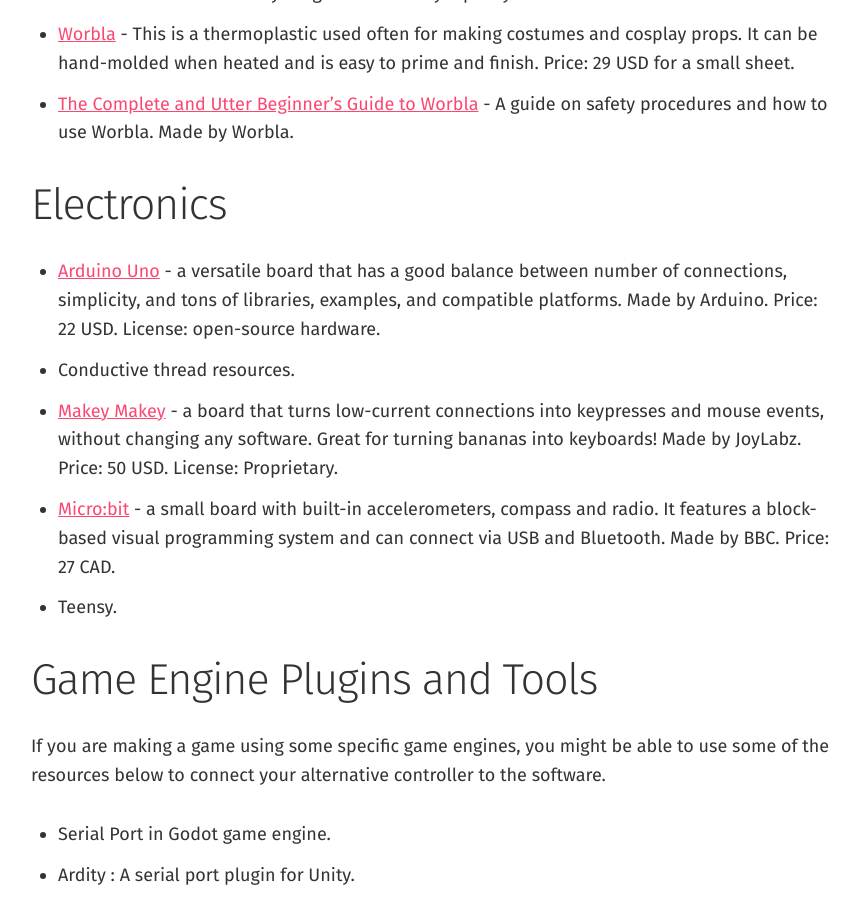
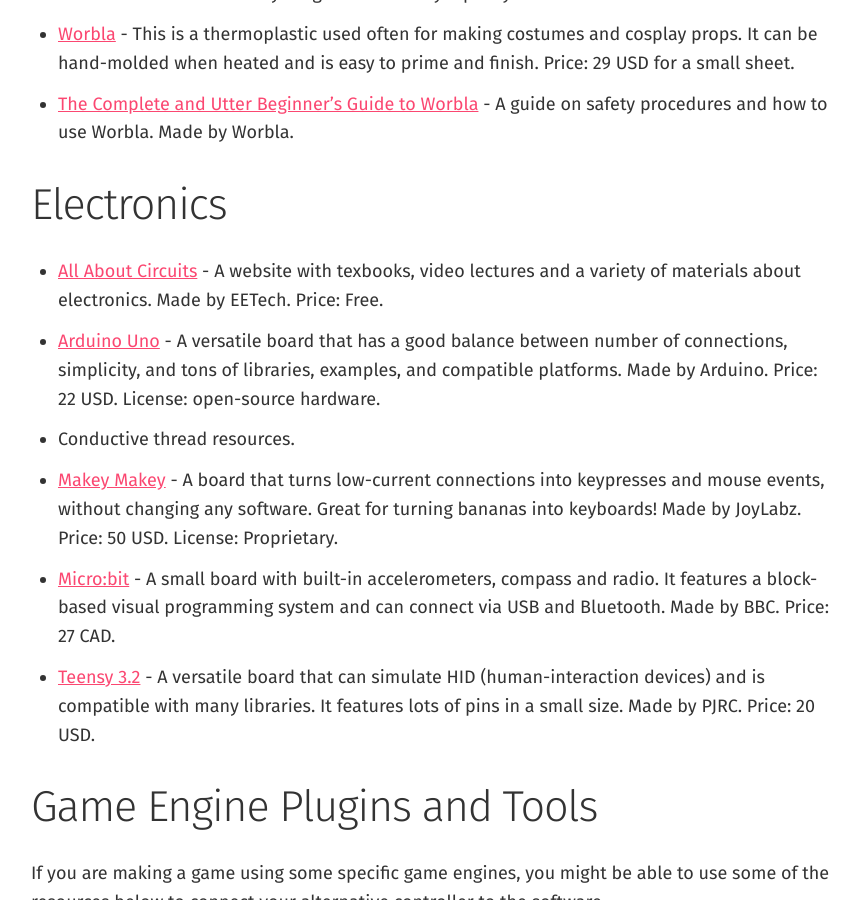
Before and after one commit to enricllagostera/altctrls-info, a Jekyll site: the page built from docs/index.md, in a window 1280 px wide and 900 px high, scrolled down 1653 px. Shown: the whole window, without its empty margins (209-1069 px from the left). Built offline with Jekyll 4.4.1, drawn with Linux system fonts in a browser that asks for light colours; some web fonts are replaced.

Commit message:
more resources

```diff
--- a/docs/index.md
+++ b/docs/index.md
@@ -40,11 +40,12 @@
 
 ### Electronics
 
-- [Arduino Uno](https://store.arduino.cc/usa/arduino-uno-rev3) - a versatile board that has a good balance between number of connections, simplicity, and tons of libraries, examples, and compatible platforms. Made by Arduino. Price: 22 USD. License: open-source hardware.
+- [All About Circuits](https://www.allaboutcircuits.com/textbook/) - A website with texbooks, video lectures and a variety of materials about electronics. Made by EETech. Price: Free.
+- [Arduino Uno](https://store.arduino.cc/usa/arduino-uno-rev3) - A versatile board that has a good balance between number of connections, simplicity, and tons of libraries, examples, and compatible platforms. Made by Arduino. Price: 22 USD. License: open-source hardware.
 - Conductive thread resources.
-- [Makey Makey](https://makeymakey.com/) - a board that turns low-current connections into keypresses and mouse events, without changing any software. Great for turning bananas into keyboards! Made by JoyLabz. Price: 50 USD. License: Proprietary.
-- [Micro:bit](https://microbit.org/) - a small board with built-in accelerometers, compass and radio. It features a block-based visual programming system and can connect via USB and Bluetooth. Made by BBC. Price: 27 CAD.
-- Teensy.
+- [Makey Makey](https://makeymakey.com/) - A board that turns low-current connections into keypresses and mouse events, without changing any software. Great for turning bananas into keyboards! Made by JoyLabz. Price: 50 USD. License: Proprietary.
+- [Micro:bit](https://microbit.org/) - A small board with built-in accelerometers, compass and radio. It features a block-based visual programming system and can connect via USB and Bluetooth. Made by BBC. Price: 27 CAD.
+- [Teensy 3.2](https://www.pjrc.com/store/teensy32.html) - A versatile board that can simulate HID (human-interaction devices) and is compatible with many libraries. It features lots of pins in a small size. Made by PJRC. Price: 20 USD.
 
 ### Game Engine Plugins and Tools
 
```
